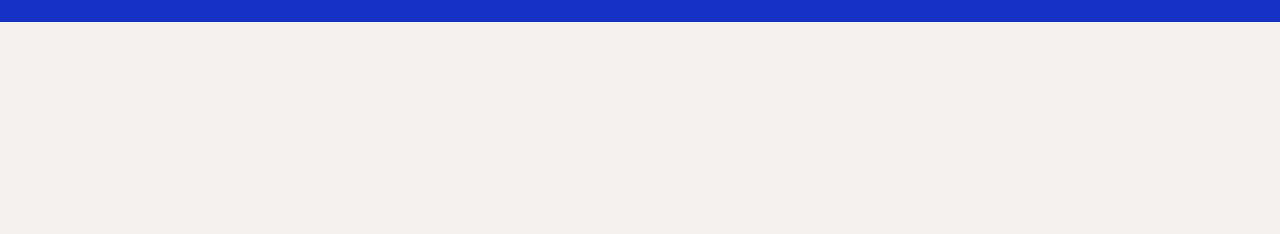
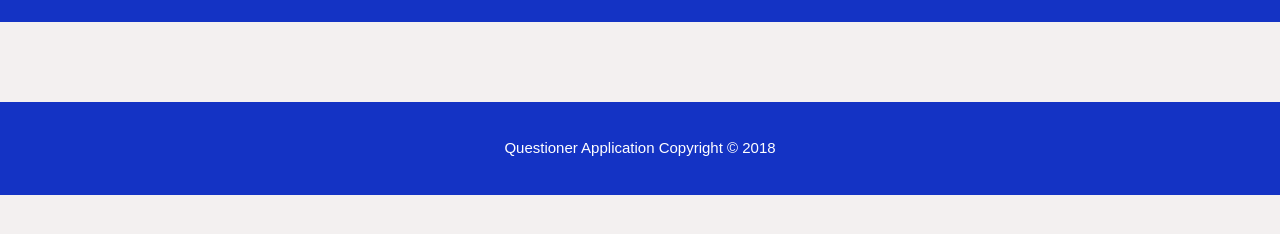
Before and after one commit to G-Chilie/G-Chilie.github.io, a plain HTML site: page UI/ask_question.html in a window 1280 px wide. Shown: the part 78-312 px from the top of the page. Drawn offline with Linux system fonts and the light colour scheme.

Commit message:
Added footer section

```diff
--- a/UI/ask_question.html
+++ b/UI/ask_question.html
@@ -29,6 +29,8 @@
 
 
 
-
-    </body>
-    </html>
+    <footer>
+        <p>Questioner Application Copyright &copy; 2018</p>
+    </footer>
+</body>
+</html>
```
